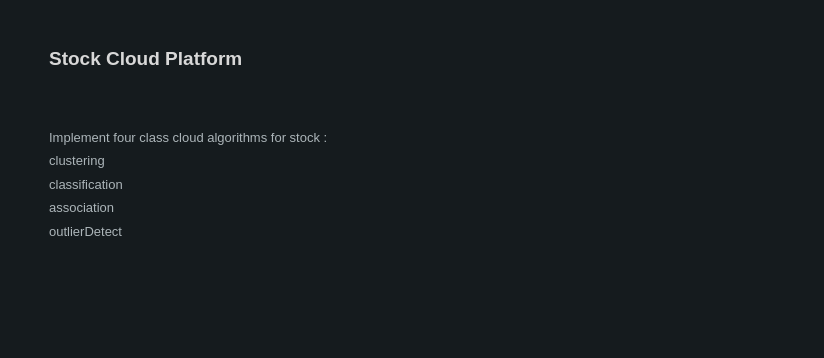
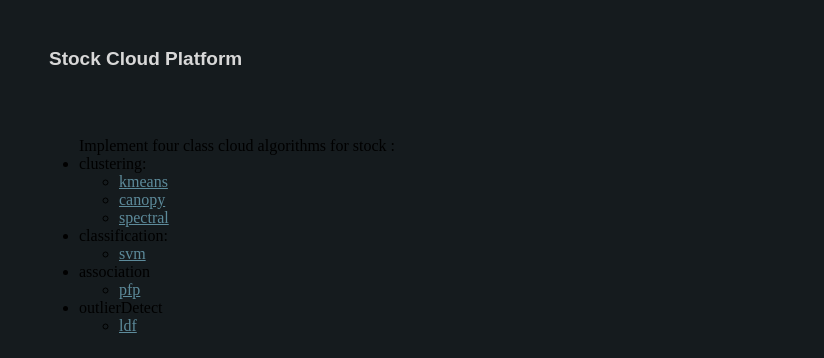
Before and after one commit to dsybswsw/web, a plain HTML site: page cloud_platform/WebContent/index.html in a window 1280 px wide. Shown: the part 594-952 px from the top of the page, 456-1280 px from the left. Drawn offline with Linux system fonts and the light colour scheme.

Commit message:
chenlei index.html 20130920

```diff
--- a/cloud_platform/WebContent/index.html
+++ b/cloud_platform/WebContent/index.html
@@ -141,7 +141,27 @@ Although outliers are often considered as an error or noise, they may carry impo
         <p></p>
         <h2><strong>Stock Cloud Platform</strong></h2>
 		</br></br>
-        <p> Implement four class cloud algorithms for stock :</br>clustering</br>classification</br>association</br>outlierDetect </p>
+       <ul>Implement four class cloud algorithms for stock :
+	<li>clustering:</li>
+		<ul>
+		<li><a href="task.html?type=clustering&algorithm=kmeans">kmeans</a></li>
+		<li><a href="task.html?type=clustering&algorithm=canopy">canopy</a></li>
+		<li><a href="task.html?type=clustering&algorithm=spectral">spectral</a></li>
+		</ul>
+	<li>classification:
+		<ul>
+		<li><a href="task.html?type=classification&algorithm=svm">svm</a></li>
+		</ul>
+	</li>
+	<li>association</li>
+		<ul>
+		<li><a href="task.html?type=association&algorithm=pfp">pfp</a></li>
+		</ul>
+	<li>outlierDetect
+		<ul>
+		<li><a href="task.html?type=outlierDetect&algorithm=ldf">ldf</a></li>
+		</ul>
+	</li>
       </div>
       <div class="clr"></div>
     </div>
```
